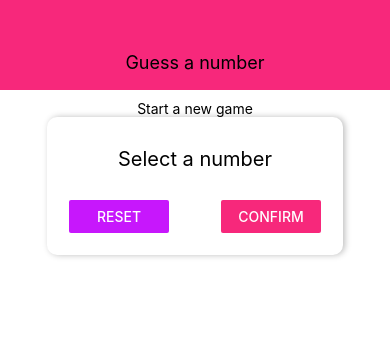
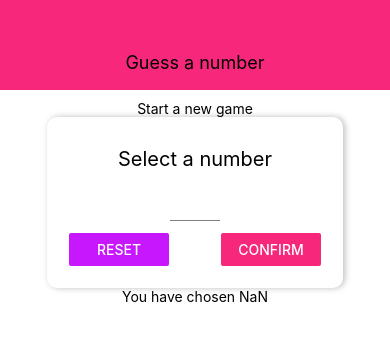
Before and after one commit to grinit10/React-native-full, a React Native app: screen / in a window 390 px wide. Both pictures are taken after a click on the button "CONFIRM". Shown: the top 340 px of the page. Built offline with nearby package versions, Linux system fonts and the light colour scheme.

Commit message:
Finishing up with first screen.

```diff
--- /dev/null
+++ b/components/Input.tsx
@@ -0,0 +1,17 @@
+import React from 'react';
+import { StyleSheet, TextInput } from 'react-native';
+
+const Input = (props: any) => {
+    return (<TextInput {...props} style={{...styles.input, ...props.style}}></TextInput>)
+}
+
+const styles = StyleSheet.create({
+    input: {
+        height: 30,
+        borderBottomColor: 'grey',
+        borderBottomWidth: 1,
+        marginVertical: 10
+    }
+});
+
+export default Input;
--- a/screens/StartGameScreen.tsx
+++ b/screens/StartGameScreen.tsx
@@ -1,25 +1,74 @@
 import React, { useState } from 'react';
-import { StyleSheet, View, Text, TextInput, Button } from 'react-native';
+import {
+    StyleSheet,
+    View,
+    Text,
+    Button,
+    TouchableWithoutFeedback,
+    Keyboard,
+    Alert
+} from 'react-native';
 import Card from '../components/Card';
 import colors from '../constants/colors';
+import Input from '../components/Input';
 
 const StartGameScreen = (props: any) => {
+
+    const [enteredValue, setEnteredValue] = useState('');
+    const [confirmed, setConfirmed] = useState(false);
+    const [selectedNumber, setSelectedNumber] = useState();
+
+    let confirmedOutput;
+
+    if (confirmed) {
+        confirmedOutput = <Text>You have chosen {selectedNumber}</Text>
+    }
+
+    const numberInputHandler = (val: string) => setEnteredValue(val.replace(/[^0-9]/g, ''));
+
+    const resetInputHandler = () => {
+        setEnteredValue('');
+        setConfirmed(false);
+    }
+
+
+    const confirmInputHandler = () => {
+        const chosenNumber = parseInt(enteredValue);
+        if (isNaN(chosenNumber) || chosenNumber <= 0 || chosenNumber > 99) {
+            Alert.alert('Invalid number!', 'Number has to be between 1 and 99', [{
+                style: 'destructive',
+                text: 'Okay',
+                onPress: resetInputHandler
+            }])
+        }
+        setConfirmed(true);
+        setEnteredValue('');
+        setSelectedNumber(chosenNumber);
+    }
+
     return (
+        <TouchableWithoutFeedback onPress={() => Keyboard.dismiss()}>
             <View style={styles.screen}>
                 <Text>Start a new game</Text>
                 <Card style={styles.inputContainer}>
                     <Text style={styles.title}>Select a number</Text>
-                <TextInput></TextInput>
+                    <Input style={styles.input}
+                        onChangeText={numberInputHandler}
+                        value={enteredValue}
+                        blurOnSubmit keyboardType='number-pad' maxLength={2}></Input>
                     <View style={styles.buttonContainer}>
                         <View style={styles.button}>
-                        <Button title='Reset' onPress={() => { }} color={colors.accent}/>
+                            <Button title='Reset' onPress={() => { setEnteredValue(''); setConfirmed(false) }} color={colors.accent} />
                         </View>
                         <View style={styles.button}>
-                        <Button title='Confirm' onPress={() => { }} color={colors.primary}/>
+                            <Button title='Confirm' onPress={confirmInputHandler} color={colors.primary} />
                         </View>
                     </View>
                 </Card>
+                {confirmedOutput}
             </View>
+        </TouchableWithoutFeedback>
+
     );
 }
 
@@ -46,6 +95,10 @@ const styles = StyleSheet.create({
     },
     button: {
         width: 100
+    },
+    input: {
+        width: 50,
+        textAlign: "center"
     }
 });
 
```
Lines whose indentation alone changed are shown as unchanged.
